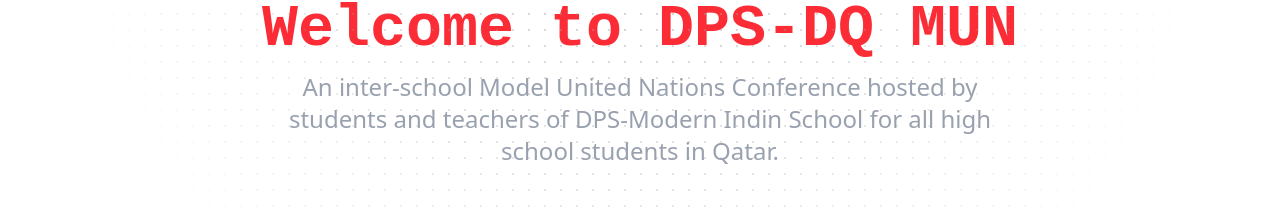
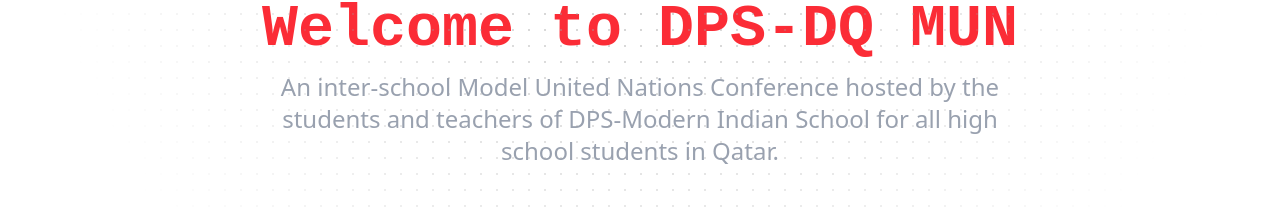
Before and after one commit to Achyut2009/dpsdqmun, a Next.js app: page / in a window 1280 px wide. Shown: the part 547-764 px from the top of the page. Built offline with nearby package versions, Linux system fonts and the light colour scheme.

Commit message:
23rd commit

```diff
--- a/src/app/page.tsx
+++ b/src/app/page.tsx
@@ -28,7 +28,7 @@
           <TextScramble text="DPS-DQ MUN" className="md:hidden text-6xl text-red-500" />
         </h1>
         <p className="mt-3 text-2xl text-gray-400 max-w-3xl">
-          An inter-school Model United Nations Conference hosted by students and teachers of DPS-Modern Indin School for all high school students in Qatar.
+          An inter-school Model United Nations Conference hosted by the students and teachers of DPS-Modern Indian School for all high school students in Qatar.
         </p>
       </main>
     </div>
```
